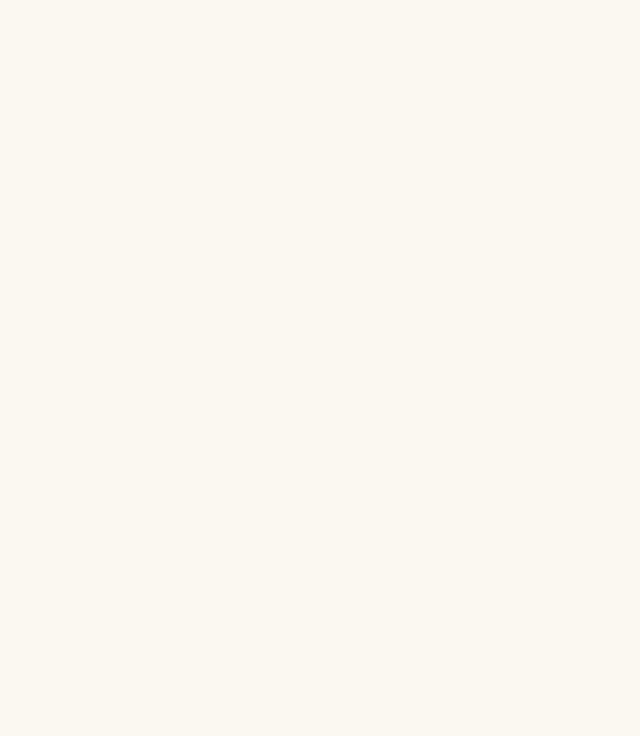
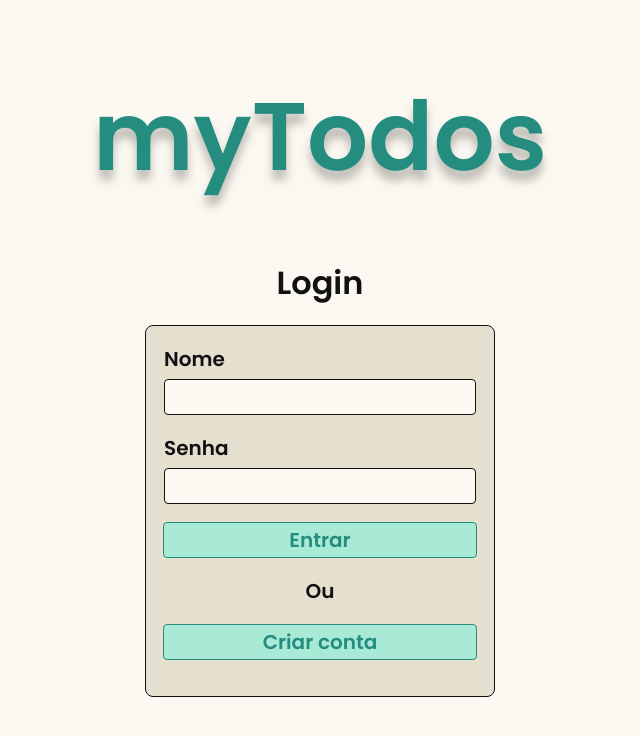
Before and after one commit to dev-bryan-rodrigues/mytodos, a Vue app: page / in a window 1280 px wide. Shown: the top 736 px of the page, without its empty margins (320-960 px from the left). Built offline with nearby package versions, Linux system fonts and the light colour scheme.

Commit message:
loginView started

```diff
--- /dev/null
+++ b/src/components/ButtonStandart.vue
@@ -0,0 +1,67 @@
+<template>
+  <div>
+    <button :style="cssVars">
+      <slot />
+    </button>
+  </div>
+</template>
+
+<script>
+export default {
+  name: "ButtonStandart",
+  props: {
+    background: {
+      type: String,
+      default: "#A8EAD5",
+    },
+    color: {
+      type: String,
+      default: "#258C80",
+    },
+    padding: {
+      type: String,
+      default: "",
+    },
+    fontSize: {
+      type: String,
+      default: "20px",
+    },
+    width: {
+      type: String,
+      default: "100%",
+    },
+  },
+  computed: {
+    cssVars() {
+      return {
+        "--background": this.background,
+        "--color": this.color,
+        "--backgroundHover": this.backgroundHover,
+        "--colorHover": this.colorHover,
+        "--padding": this.padding,
+        "--fontSize": this.fontSize,
+        "--width": this.width,
+      };
+    },
+  },
+};
+</script>
+
+<style scoped>
+button {
+  background: var(--background);
+  color: var(--color);
+  border: 1px solid var(--color);
+  transition: all 0.5s;
+  cursor: pointer;
+  padding: var(--padding);
+  font-size: var(--fontSize);
+  font-weight: 600;
+  border-radius: 4px;
+  line-height: 30px;
+  width: var(--width);
+}
+button:hover {
+  transform: scale(1.03);
+}
+</style>
--- /dev/null
+++ b/src/components/ContentBox.vue
@@ -0,0 +1,64 @@
+<template>
+  <div :style="cssVars" class="content-wrapper">
+    <ButtonStandart
+      @click.prevent="$emit('close', event)"
+      v-if="buttonClose"
+      class="button-close"
+      width="36px"
+      color="#B33B44"
+      background="#E44652"
+    >
+      X
+    </ButtonStandart>
+    <slot />
+  </div>
+</template>
+
+<script>
+import ButtonStandart from "@/components/ButtonStandart.vue";
+
+export default {
+  name: "ContentBox",
+  components: {
+    ButtonStandart,
+  },
+  props: {
+    maxWidth: {
+      type: String,
+      default: "",
+    },
+    buttonClose: {
+      type: Boolean,
+      default: false,
+    },
+  },
+  computed: {
+    cssVars() {
+      return {
+        "--max-width": this.maxWidth,
+        "--height": this.height,
+      };
+    },
+  },
+};
+</script>
+
+<style scoped>
+.content-wrapper {
+  position: relative;
+  background: #e4dfcf;
+  border: 1px solid #111111;
+  border-radius: 8px;
+  width: 100%;
+  height: 100%;
+  max-width: var(--max-width);
+  padding: 18px 18px 36px 18px;
+  display: flex;
+  flex-direction: column;
+}
+.button-close {
+  position: absolute;
+  top: -18px;
+  right: 18px;
+}
+</style>
--- /dev/null
+++ b/src/components/InputLabel.vue
@@ -0,0 +1,62 @@
+<template>
+  <div class="input-wrapper">
+    <label for="input">{{ label }}</label>
+    <input type="text" name="input" id="input" />
+  </div>
+</template>
+
+<script>
+export default {
+  name: "InputLabel",
+  props: {
+    label: {
+      type: String,
+      default: "",
+    },
+    width: {
+      type: String,
+      default: "",
+    },
+  },
+  computed: {
+    cssVars() {
+      return {
+        "--width": this.width,
+      };
+    },
+  },
+};
+</script>
+
+<style scoped>
+.input-wrapper {
+  display: flex;
+  flex-direction: column;
+  width: 100%;
+}
+label {
+  font-weight: 600;
+  font-size: 20px;
+  line-height: 30px;
+  margin-bottom: 5px;
+}
+input {
+  width: var(--width);
+  height: 36px;
+  background: #fdfaf3;
+  border: 1px solid #111111;
+  border-radius: 4px;
+  font-family: "Inter";
+  padding: 5px;
+  font-size: 16px;
+  transition: all 0.5s;
+}
+input:hover,
+input:focus {
+  box-shadow: 0px 0px 8px #aade87;
+  transform: scale(1.01);
+}
+input:focus-visible {
+  outline: #aade87;
+}
+</style>
--- a/src/views/LoginView.vue
+++ b/src/views/LoginView.vue
@@ -1,11 +1,67 @@
 <template>
-  <div></div>
+  <div class="login-wrapper">
+    <h1>myTodos</h1>
+    <h2>Login</h2>
+    <ContentBox max-width="350px">
+      <form>
+        <InputLabel width="314px" label="Nome" />
+        <InputLabel width="314px" label="Senha" />
+        <ButtonStandart width="314px" padding="2px 112px">
+          Entrar
+        </ButtonStandart>
+        <p>Ou</p>
+        <ButtonStandart width="314px" padding="2px 90px">
+          Criar conta
+        </ButtonStandart>
+      </form>
+    </ContentBox>
+  </div>
 </template>
 
 <script>
+import ContentBox from "@/components/ContentBox.vue";
+import InputLabel from "@/components/InputLabel.vue";
+import ButtonStandart from "@/components/ButtonStandart.vue";
+
 export default {
   name: "LoginView",
+  components: { ContentBox, InputLabel, ButtonStandart },
 };
 </script>
 
-<style></style>
+<style scoped>
+.login-wrapper {
+  padding-top: 65px;
+  padding-bottom: 65px;
+  display: flex;
+  align-items: center;
+  flex-direction: column;
+}
+h1 {
+  font-weight: 600;
+  font-size: 96px;
+  line-height: 144px;
+  color: #258c80;
+  text-shadow: 0px 10px 10px rgba(0, 0, 0, 0.25);
+  margin-bottom: 50px;
+}
+h2 {
+  font-weight: 600;
+  font-size: 32px;
+  line-height: 48px;
+  color: #111111;
+  margin-bottom: 18px;
+}
+form {
+  display: flex;
+  flex-direction: column;
+  align-items: center;
+  width: 100%;
+  gap: 18px;
+}
+form p {
+  font-weight: 600;
+  font-size: 20px;
+  line-height: 30px;
+}
+</style>
```
